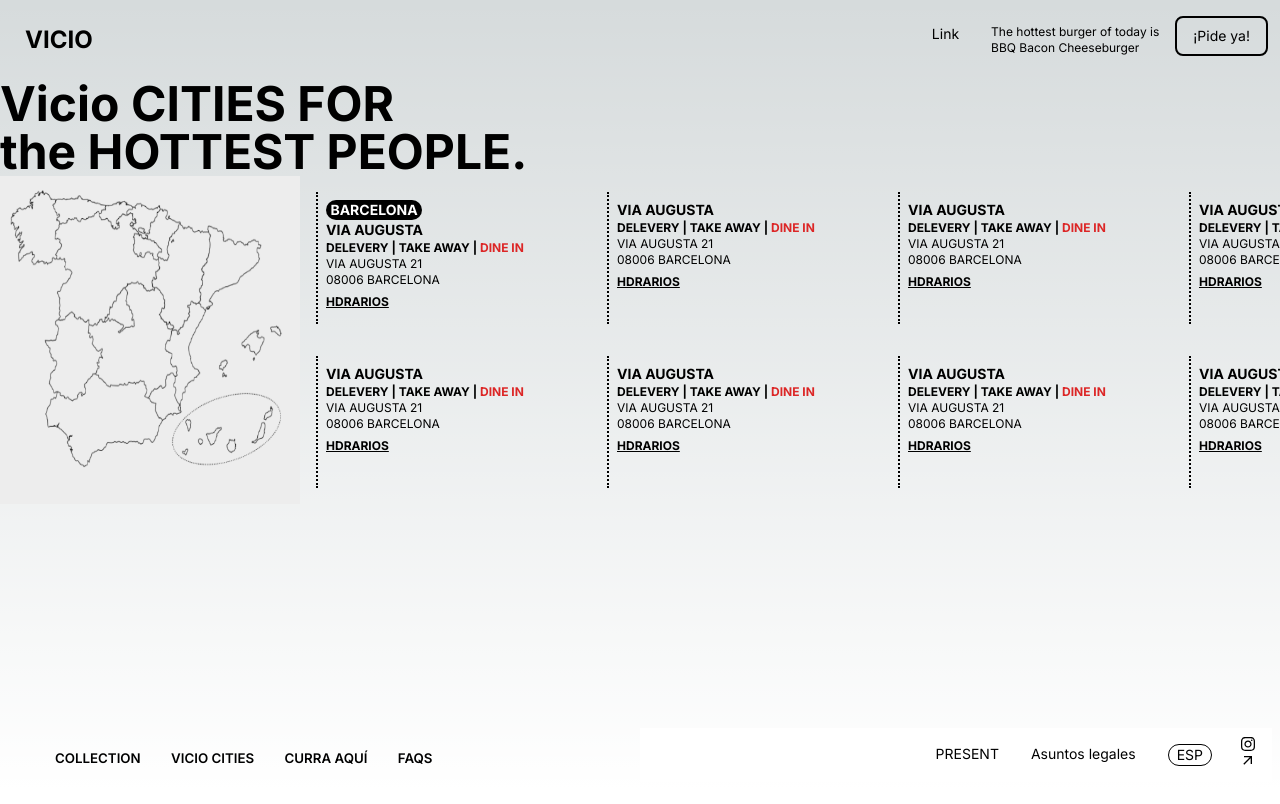
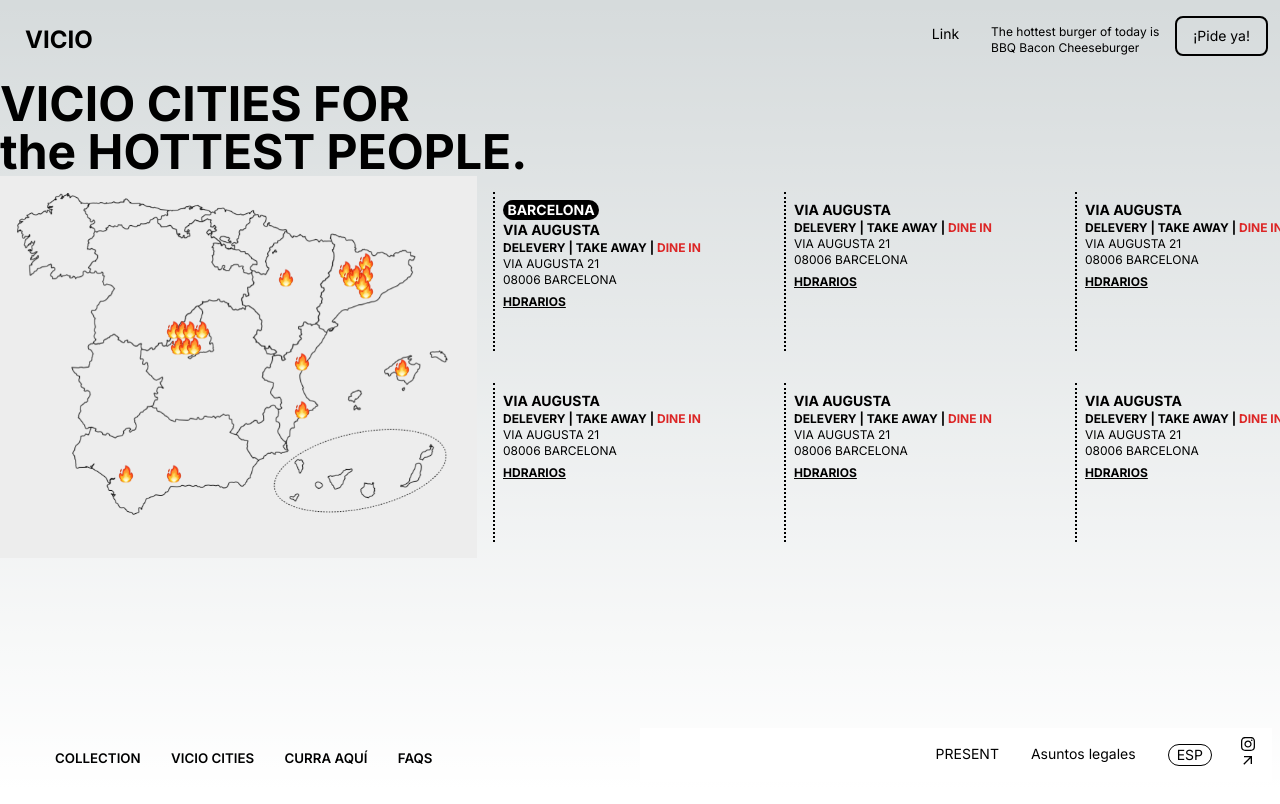
Before and after one commit to Shakib-Shajid/food-website, a Next.js app: page /vicio-cities in a window 1280 px wide. Shown: the top 804 px of the page. Built offline with nearby package versions, Linux system fonts and the light colour scheme.

Commit message:
map with fire

```diff
--- a/src/app/vicio-cities/page.jsx
+++ b/src/app/vicio-cities/page.jsx
@@ -4,11 +4,44 @@
 const page = () => {
     return (
         <div>
-            <h3 className='text-5xl font-bold'>Vicio CITIES FOR <br />
+            <h3 className='text-5xl font-bold'>VICIO CITIES FOR <br />
                 the HOTTEST PEOPLE.</h3>
 
-            <div className='flex gap-2'>
-                <Image src="/map.png" width="300" height="300" alt="" />
+            <div className='flex gap-2 relative'>
+                <Image src="/map.png" width="500" height="400" alt="" />
+                <div className='absolute w-32 top-16 left-[164px]'>
+                    {/* 1st */}
+                    <Image src="/fire.gif" width="20" height="20" alt="" className='absolute top-20 left-0' />
+                    <Image src="/fire.gif" width="20" height="20" alt="" className='absolute top-24 left-1' />
+                    <Image src="/fire.gif" width="20" height="20" alt="" className='absolute top-20 left-2' />
+                    <Image src="/fire.gif" width="20" height="20" alt="" className='absolute top-24 left-3' />
+                    <Image src="/fire.gif" width="20" height="20" alt="" className='absolute top-20 left-4' />
+                    <Image src="/fire.gif" width="20" height="20" alt="" className='absolute top-24 left-5' />
+                    <Image src="/fire.gif" width="20" height="20" alt="" className='absolute top-20 left-7' />
+                    {/* 2nd */}
+                    <Image src="/fire.gif" width="20" height="20" alt="" className='absolute top-7 left-28' />
+
+                    {/* 3rd */}
+                    <Image src="/fire.gif" width="20" height="20" alt="" className='absolute top-5 left-[172px]' />
+                    <Image src="/fire.gif" width="20" height="20" alt="" className='absolute top-7 left-44' />
+                    <Image src="/fire.gif" width="20" height="20" alt="" className='absolute top-6 left-[182px]' />
+                    <Image src="/fire.gif" width="20" height="20" alt="" className='absolute top-3 left-48' />
+                    <Image src="/fire.gif" width="20" height="20" alt="" className='absolute top-10 left-48' />
+                    <Image src="/fire.gif" width="20" height="20" alt="" className='absolute top-6 left-48' />
+                    <Image src="/fire.gif" width="20" height="20" alt="" className='absolute top-8 left-[188px]' />
+
+                    {/* 4th  */}
+                    <Image src="/fire.gif" width="20" height="20" alt="" className='absolute top-56 -left-12' />
+                    <Image src="/fire.gif" width="20" height="20" alt="" className='absolute top-56 -left-0' />
+
+                    {/* 5th  */}
+                    <Image src="/fire.gif" width="20" height="20" alt="" className='absolute top-28 left-32' />
+                    <Image src="/fire.gif" width="20" height="20" alt="" className='absolute top-40 left-32' />
+
+                    {/* 6th  */}
+                    <Image src="/fire.gif" width="20" height="20" alt="" className='absolute top-[118px] left-[228px]' />
+                </div>
+
                 {/* <div className='grid grid-flow-col-dense'> */}
 
                 {/* barchelona */}
```
Lines whose indentation alone changed are shown as unchanged.
